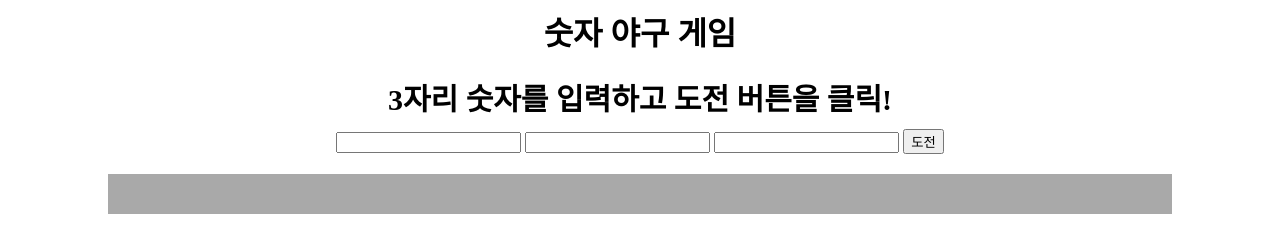
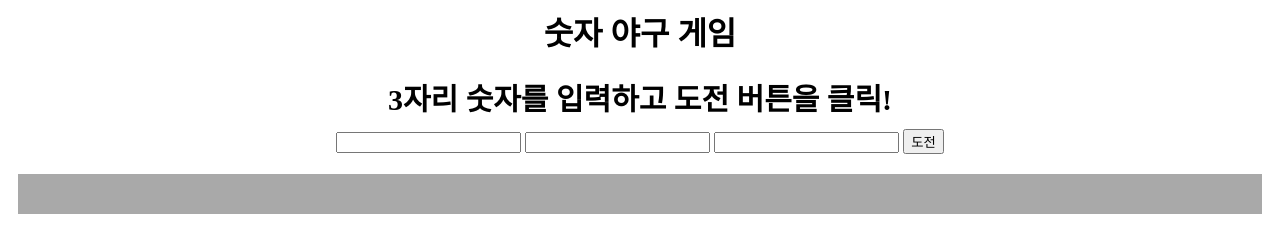
Before and after one commit to BOBODDO/SSAC, a plain HTML site: page Assignments/Week02/baseball.html in a window 1280 px wide. Drawn offline with Linux system fonts and the light colour scheme.

Commit message:
여백값 조정

```diff
--- a/Assignments/Week02/baseball.html
+++ b/Assignments/Week02/baseball.html
@@ -8,7 +8,7 @@
 </head>
 <script src="./baseball.js?2008271954"></script>
 <body>
-<div align="center" style="padding-left:100px; padding-right:100px;">
+<div align="center" style="padding-left:10px; padding-right:10px;">
 <div><h1>숫자 야구 게임</h1></div>
 <div><span id="result" style="font-weight:bold;font-size:30px;">3자리 숫자를 입력하고 도전 버튼을 클릭!</span></div>
 <div style="margin-top:10px;margin-bottom:10px;">
```
